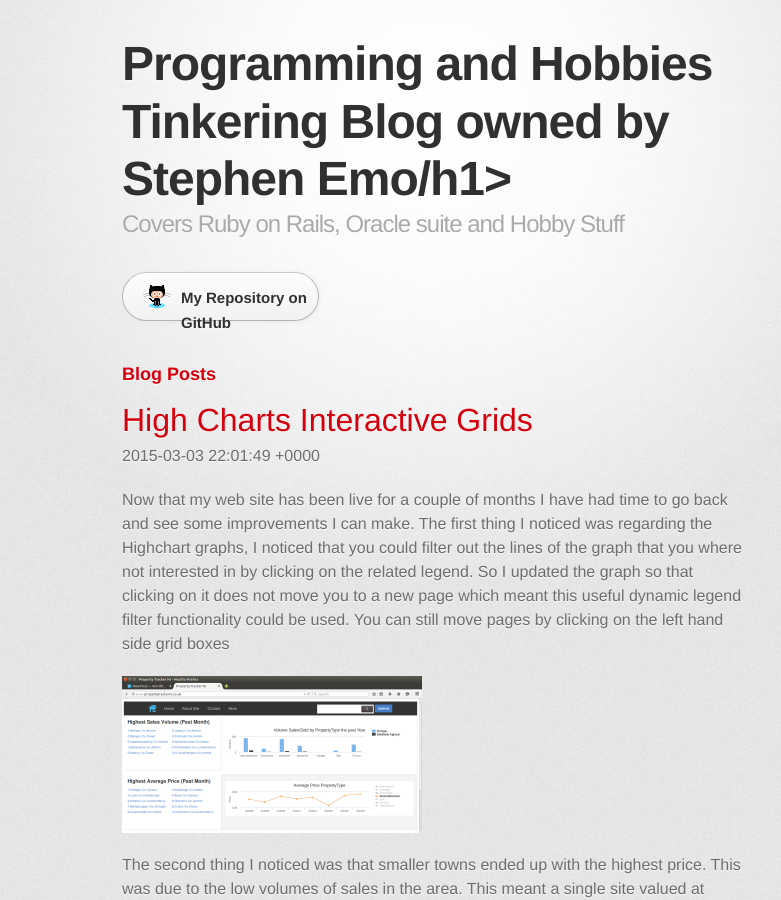
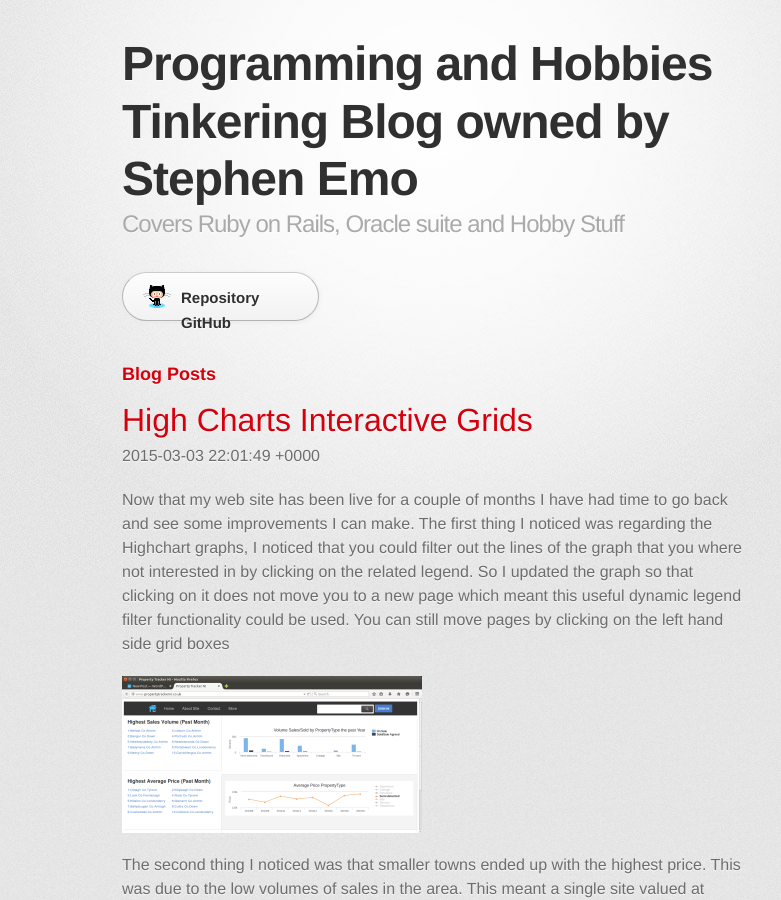
Before and after one commit to emomonkey/emomonkey.github.io, a Jekyll site: the page built from index.html, in a window 1280 px wide and 900 px high. Shown: the whole window, without its empty margins (208-989 px from the left). Built offline with Jekyll 4.4.1, drawn with Linux system fonts in a browser that asks for light colours; some web fonts are replaced; the list of posts is cut into pages by our own code.

Commit message:
more paging

```diff
--- a/index.html
+++ b/index.html
@@ -16,14 +16,14 @@ layout: default
 
 
       <header>
-          <h1>Programming and Hobbies Tinkering Blog owned by Stephen Emo/h1>
+          <h1>Programming and Hobbies Tinkering Blog owned by Stephen Emo</h1>
           <h2>Covers Ruby on Rails, Oracle suite and Hobby Stuff</h2>
       </header>
 
 
 
       <section id="downloads" class="clearfix">
-          <a href="https://github.com/emomonkey" id="view-on-github" class="button"><span>My Repository on GitHub</span></a>
+          <a href="https://github.com/emomonkey" id="view-on-github" class="button"><span>Repository GitHub</span></a>
       </section>
 
        <section id="posts">
```
Also changed, not shown: 1 other file.
